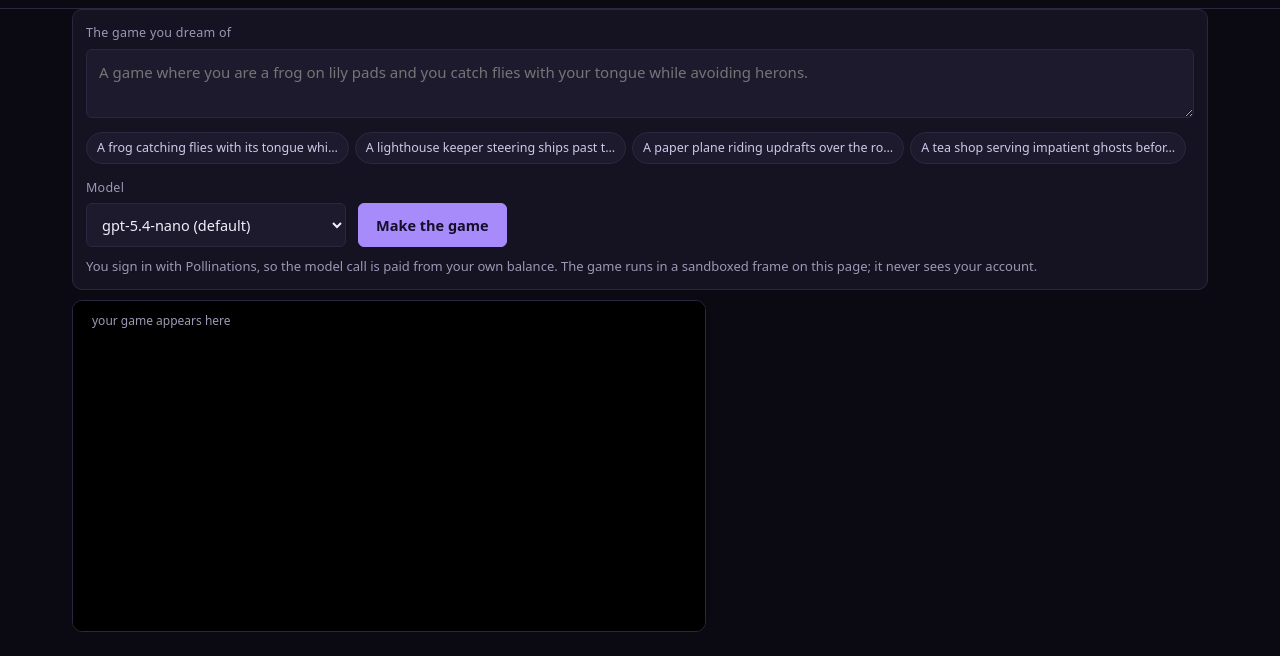
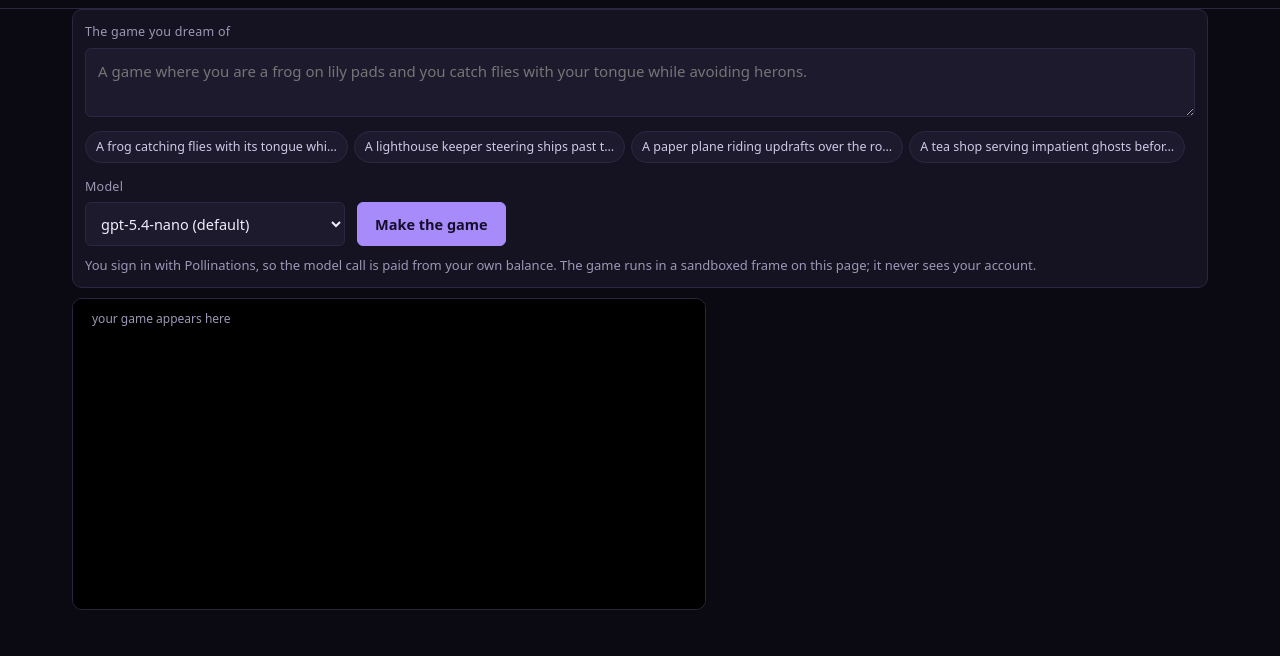
Before and after one commit to Sugamdeol/dreamcast, a plain HTML site: page index.html in a window 1280 px wide. Shown: the part 119-775 px from the top of the page. Drawn offline with Linux system fonts and the light colour scheme.

Commit message:
style: trim the last few pixels off the page height

```diff
--- a/index.html
+++ b/index.html
@@ -31,8 +31,8 @@
   .btn[disabled]{opacity:.4;cursor:not-allowed;filter:none}
   .btn-ghost{background:transparent;color:var(--ink);border:1px solid var(--rule);padding:9px 14px}
   .btn-ghost:hover{border-color:var(--muted)}
-  main{padding:13px 0 16px}
-  .panel{border:1px solid var(--rule);background:var(--panel);border-radius:10px;padding:13px}
+  main{padding:11px 0 12px}
+  .panel{border:1px solid var(--rule);background:var(--panel);border-radius:10px;padding:12px}
   textarea{width:100%;min-height:54px;resize:vertical;background:var(--panel2);border:1px solid var(--rule);color:var(--ink);border-radius:6px;padding:11px 12px;font:inherit;font-size:15px;line-height:1.5}
   textarea:focus{outline:2px solid #2f2a4a;border-color:var(--accent)}
   label{display:block;font-size:12.5px;color:var(--muted);margin-bottom:6px;letter-spacing:.02em}
@@ -45,7 +45,7 @@
   .stage{margin-top:10px;display:grid;grid-template-columns:minmax(0,1.3fr) minmax(0,1fr);gap:14px;align-items:start}
   .col{display:flex;flex-direction:column;gap:10px;min-width:0}
   .frameBox{position:relative;border:1px solid var(--rule);background:#000;border-radius:10px;overflow:hidden}
-  iframe{display:block;width:100%;height:330px;border:0;background:#000}
+  iframe{display:block;width:100%;height:310px;border:0;background:#000}
   .frameNote{position:absolute;top:9px;left:12px;font-size:12px;color:var(--muted);background:#000000cc;padding:2px 7px;border-radius:4px;pointer-events:none}
   .status{min-height:19px;color:var(--muted);font-size:13px;margin:9px 0 0}
   .status.err{color:var(--warn)}
```
